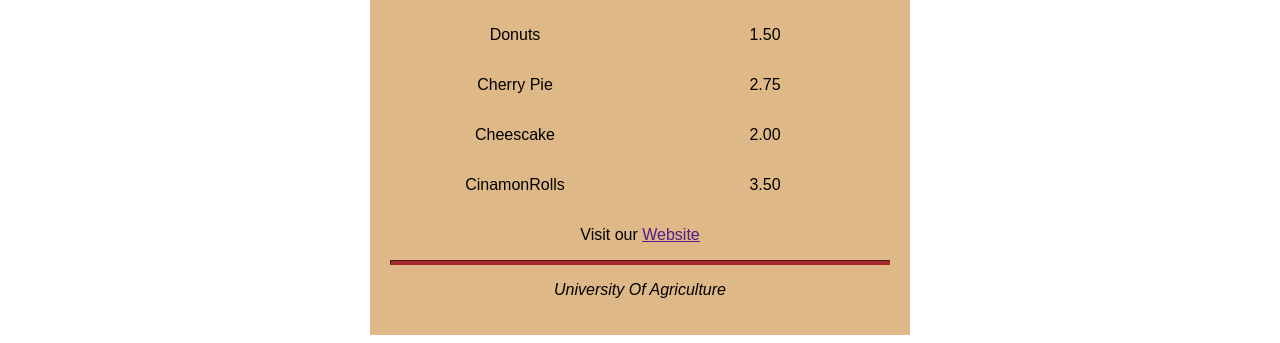
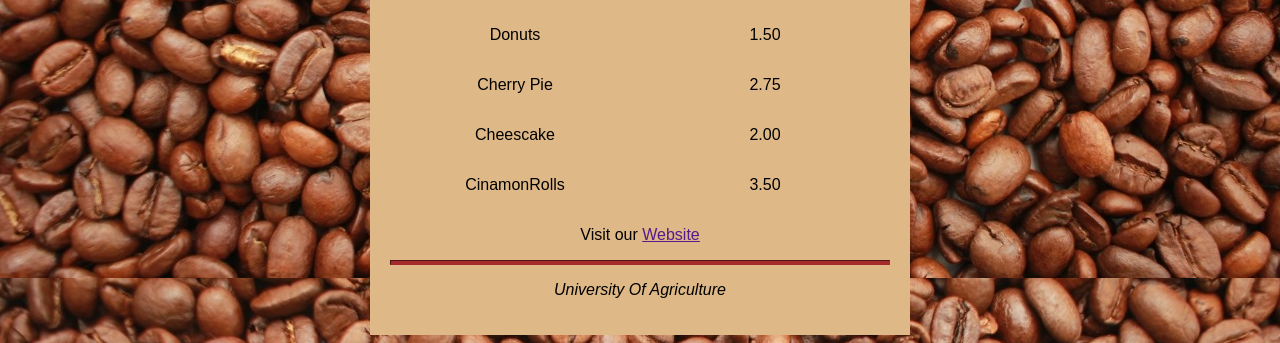
Before and after one commit to Yus-raa/503-project, a plain HTML site: page index.html in a window 1280 px wide. Shown: the part 575-918 px from the top of the page. Drawn offline with Linux system fonts and the light colour scheme; files whose address does not match are found by name.

Commit message:
V(1.2) :CSS Styling Bug Fix

```diff
--- a/Styles/Styles.css
+++ b/Styles/Styles.css
@@ -18,7 +18,7 @@ h2 {
 	font-size:30px;
    }
 body{
-	background-image:url("images\img-3.jpg");
+	background-image: url(C:\Users\PMLS\Desktop\Projects\CafeMenu_Practical\images\img-3.jpg);
 
     }
 /* width can be given in 2 ways 1.% it is variable or 2.px(pixels) it is Fixed */
```
